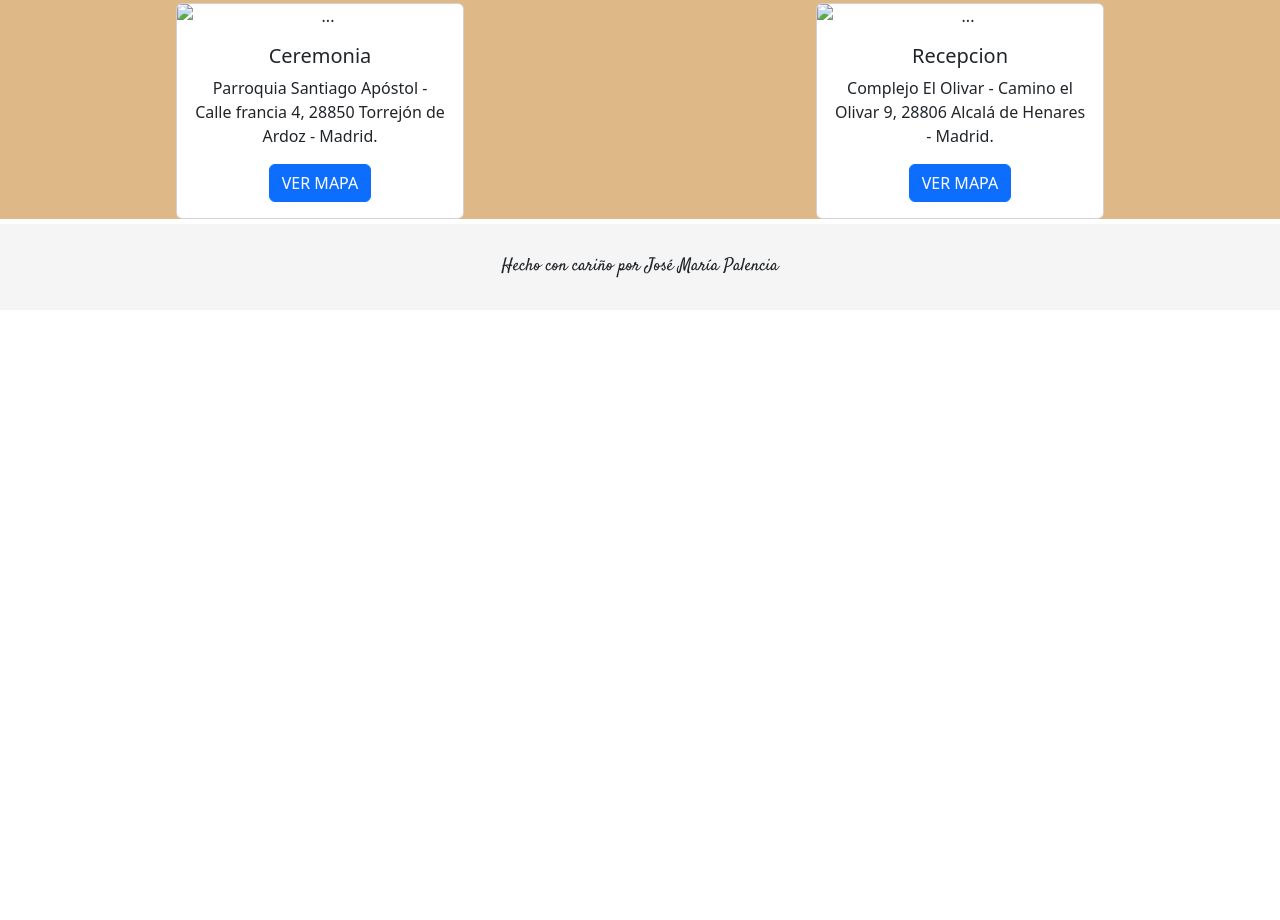
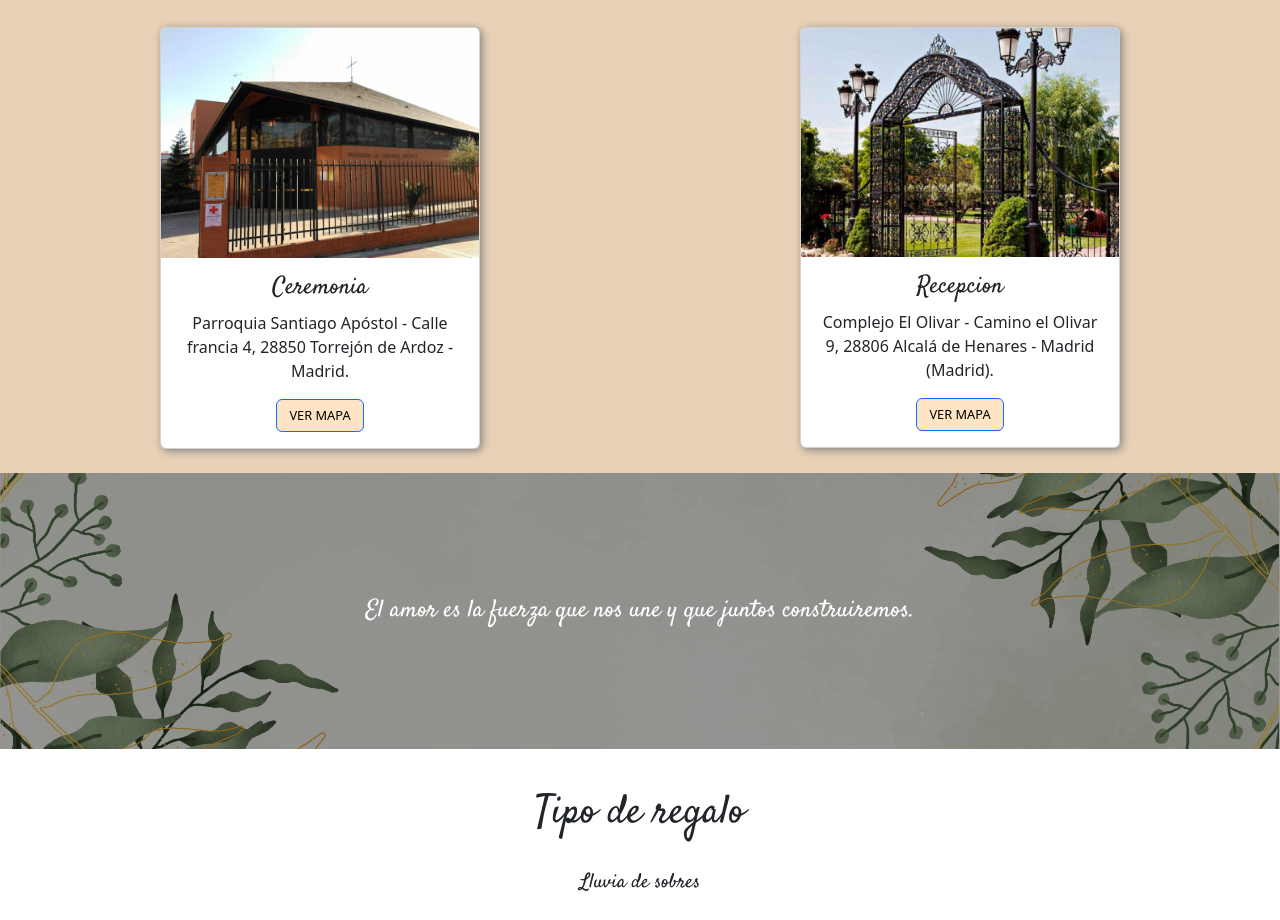
Before and after one commit to josempalencia/bodaCarlosyPaola, a plain HTML site: page index.html in a window 1280 px wide. Shown: the part 2181-3101 px from the top of the page. Before the commit the page ends 2496 px from the top, so only its background shows below. Drawn offline with nearby package versions, Linux system fonts and the light colour scheme.

Commit message:
sigo avanzando con la pagina agrego funcionalidades

```diff
--- a/index.html
+++ b/index.html
@@ -77,28 +77,42 @@
             <h1>Ubicación de Nuestra Boda </h1>
             <div class="row">
                 <div class="col">
-                    <div class="card" style="width: 18rem;">
-                        <img src="..." class="card-img-top" alt="...">
+                    <div class="m-4 card" style="width: 20rem;">
+                        <img src="./assets/card1.png" class="card-img-top" alt="...">
                         <div class="card-body">
                         <h5 class="card-title">Ceremonia</h5>
                         <p class="card-text">Parroquia Santiago Apóstol - Calle francia 4, 28850 Torrejón de Ardoz - Madrid.</p>
-                        <a href="#" class="btn btn-primary">VER MAPA</a>
+                        <a href="https://goo.gl/maps/e1qFWAz5WojkYWnx7" class="btn btn-primary">VER MAPA</a>
                         </div>
                     </div>
                 </div>
                 <div class="col">
-                    <div class="card" style="width: 18rem;">
-                        <img src="..." class="card-img-top" alt="...">
+                    <div class="m-4 card" style="width: 20rem;">
+                        <img src="./assets/card2.png" class="card-img-top" alt="...">
                         <div class="card-body">
                         <h5 class="card-title">Recepcion</h5>
-                        <p class="card-text">Complejo El Olivar - Camino el Olivar 9, 28806 Alcalá de Henares - Madrid.</p>
-                        <a href="#" class="btn btn-primary">VER MAPA</a>
+                        <p class="card-text">Complejo El Olivar - Camino el Olivar 9, 28806 Alcalá de Henares - Madrid (Madrid).</p>
+                        <a href="https://goo.gl/maps/7d8ickRwSXs3G8vWA" class="btn btn-primary">VER MAPA</a>
                         </div>
                     </div>
             </div>
               </div>
         </div>
     </div>
+    <div class="fraseCelebre">
+        <div class="container-fluid">
+            <p>El amor es la fuerza que nos une y que juntos construiremos.</p>
+        </div>
+    </div>
+    <div class="tipoRegalos">
+        <div class="container-fluid text-center">
+            <h1>Tipo de regalo</h1>
+            <h5>Lluvia de sobres</h5>
+            <img src="./assets/sobre.png" alt="">
+        </div>
+    </div>
+    <a href="./pages/formulario.html">
+    <button id="botonConfirma" type="button" class="btn btn-warning">Confirma tu Asistencia</button></a>
    <div class="footer">
         <div class="container-sm">
             <p>Hecho con cariño por José María Palencia</p>
--- a/style.css
+++ b/style.css
@@ -55,6 +55,11 @@
         width: 50%;
         margin: 0 auto;
     }
+    .tipoRegalos img {
+        width: 600px !important;
+        height: auto;
+        margin: 20px 0px;
+    }
 }
 .nuestrosMomentos h1 {
     text-align: center;
@@ -62,7 +67,7 @@
     padding: 20px 0px;
 }
 .ubicatex {
-    background-color: burlywood;
+    background-color: #e8d1b6;
 }
 .ubicatex h1 {
     text-align: center;
@@ -70,10 +75,54 @@
     padding: 20px 0px;
     margin-top: 20px;
 }
+.ubicatex h5 {
+    font-family: Satisfy;
+    font-size: 1.5em;
+}
+.ubicatex a {
+    background-color: bisque;
+    color: black;
+    font-size: 0.8em;
+}
 .col {
     display: flex;
     justify-content: center;
     align-items: center;
+}
+.card {
+    box-shadow: 2px 2px 8px grey;
+}
+.fraseCelebre {
+    background-image: linear-gradient(0deg,
+    rgba(0,0,0,0.4),
+    rgba(0,0,0,0.4)
+    ), url(./assets/textoCelebre.jpg);
+    background-position: center center;
+    background-size: cover;
+    text-align: center;
+    color: white;
+}
+.fraseCelebre p {
+    font-family: Satisfy;
+    font-size: 1.5em;
+    padding: 15vh 0px;
+}
+.tipoRegalos h1 {
+    font-family: Satisfy;
+    padding: 25px 0px;
+}
+.tipoRegalos h5 {
+    font-family: Satisfy;
+}
+.tipoRegalos img {
+    width: 80%;
+    height: auto;
+    margin: 20px 0px;
+}
+#botonConfirma {
+    position: fixed;
+    right: 15px;
+    bottom: 30px;
 }
 .formulario {
     text-align: center;
@@ -90,5 +139,5 @@
     font-size: 1.1em;
     text-align: center;
     margin: 5px 0px;
-    padding: 30px 0px;
+    padding: 20px 0px;
 }
```
Also changed, not shown: assets/card1.png (added), assets/card2.png (added), assets/sobre.png (added).
